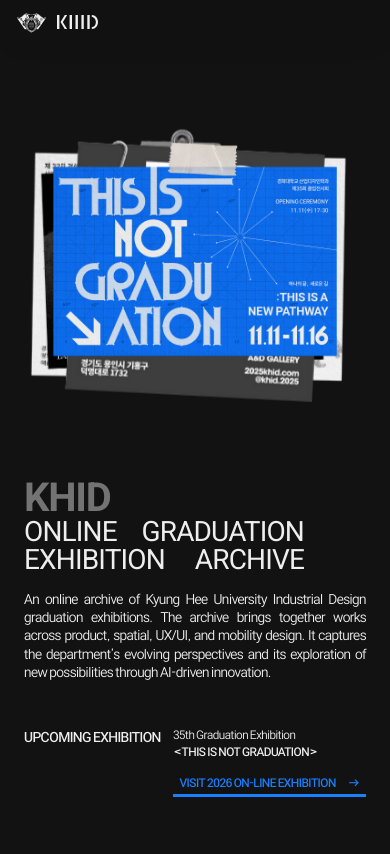
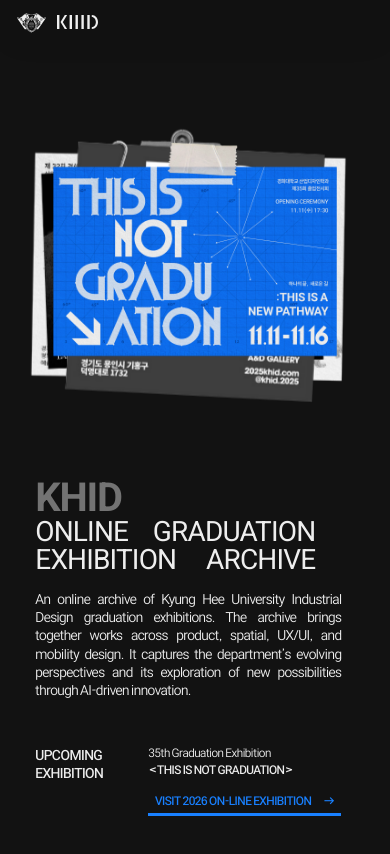
Before and after one commit to khuid/khid-archive-site, a Next.js app: page / in a window 390 px wide. Shown: the top 854 px of the page. Built offline with nearby package versions, Linux system fonts and the light colour scheme.

Commit message:
Hero (mobile): text column sits 4px inside the visible invitation cards; two-line UPCOMING title
Co-Authored-By: Claude Opus 5.5 <noreply@anthropic.com>

```diff
--- a/src/components/Phase1Hero.tsx
+++ b/src/components/Phase1Hero.tsx
@@ -153,7 +153,10 @@ export default function Phase1Hero({ exhibitions }: Props) {
         </div>
       </div>
 
-      <div className="flex w-full max-w-[calc(342*var(--m))] flex-col gap-[calc(46.6*var(--m))] text-foreground min-[1024px]:max-w-[calc(530*var(--u))] min-[1024px]:gap-[calc(112*var(--u))] min-[1920px]:max-w-[583px] min-[1920px]:gap-[123.2px]">
+      {/* 모바일: 텍스트를 위 초대장 카드의 실제 보이는 좌우 끝보다 4px씩 안쪽에 맞춤.
+          보이는 카드는 칸 폭의 -47.86% ~ +43.99%(가운데 기준, 2023 카드가 왼쪽으로 나와 있음)라
+          폭 = 칸 × 0.9185 − 8, 오른쪽 여백(칸 × 0.0387)으로 그만큼 왼쪽으로 옮김 */}
+      <div className="flex w-full max-w-[calc(min(360*var(--m),100%)*0.9185_-_8px)] mr-[calc(min(360*var(--m),100%)*0.0387)] flex-col gap-[calc(46.6*var(--m))] text-foreground min-[1024px]:mr-0 min-[1024px]:max-w-[calc(530*var(--u))] min-[1024px]:gap-[calc(112*var(--u))] min-[1920px]:max-w-[583px] min-[1920px]:gap-[123.2px]">
         <div className="flex flex-col gap-[calc(16*var(--m))] min-[1024px]:gap-[calc(32*var(--u))] min-[1920px]:gap-[35.2px]">
           <div className="leading-none">
             <p className="font-display text-[length:calc(40*var(--m))] font-bold tracking-[-0.03em] text-muted min-[1024px]:text-[length:calc(80*var(--u))] min-[1920px]:text-[88px]">
@@ -179,8 +182,8 @@ export default function Phase1Hero({ exhibitions }: Props) {
           // 2열일 때 두 열이 붙지 않도록 최소 간격 4(320) ~ 8(390~)
           <div className="flex items-start justify-between gap-x-[clamp(4px,calc((100vw_-_320px)/17.5_+_4px),8px)] whitespace-nowrap min-[1024px]:flex-col min-[1024px]:justify-start min-[1024px]:gap-[calc(24*var(--u))] min-[1024px]:whitespace-normal min-[1920px]:gap-[26.4px]">
             <p className="font-sans text-[length:calc(14*var(--m))] font-semibold leading-[1.3] tracking-[-0.04em] min-[1024px]:text-[length:calc(21*var(--u))] min-[1920px]:text-[23.1px]">
-              {/* 모바일 2열은 한 줄, 두 열이 붙는 폭(~385)에서만 두 줄로 */}
-              UPCOMING <br className="min-[385px]:hidden" />
+              {/* 모바일 2열은 텍스트 칼럼이 카드보다 좁아서 항상 두 줄 */}
+              UPCOMING <br className="min-[1024px]:hidden" />
               EXHIBITION
             </p>
             <div className="flex flex-col gap-[calc(12*var(--m))] text-[length:calc(12*var(--m))] leading-[1.3] tracking-[-0.04em] min-[1024px]:gap-[calc(12*var(--u))] min-[1024px]:text-[length:max(12px,calc(14*var(--u)))] min-[1920px]:gap-[13.2px]">
```
